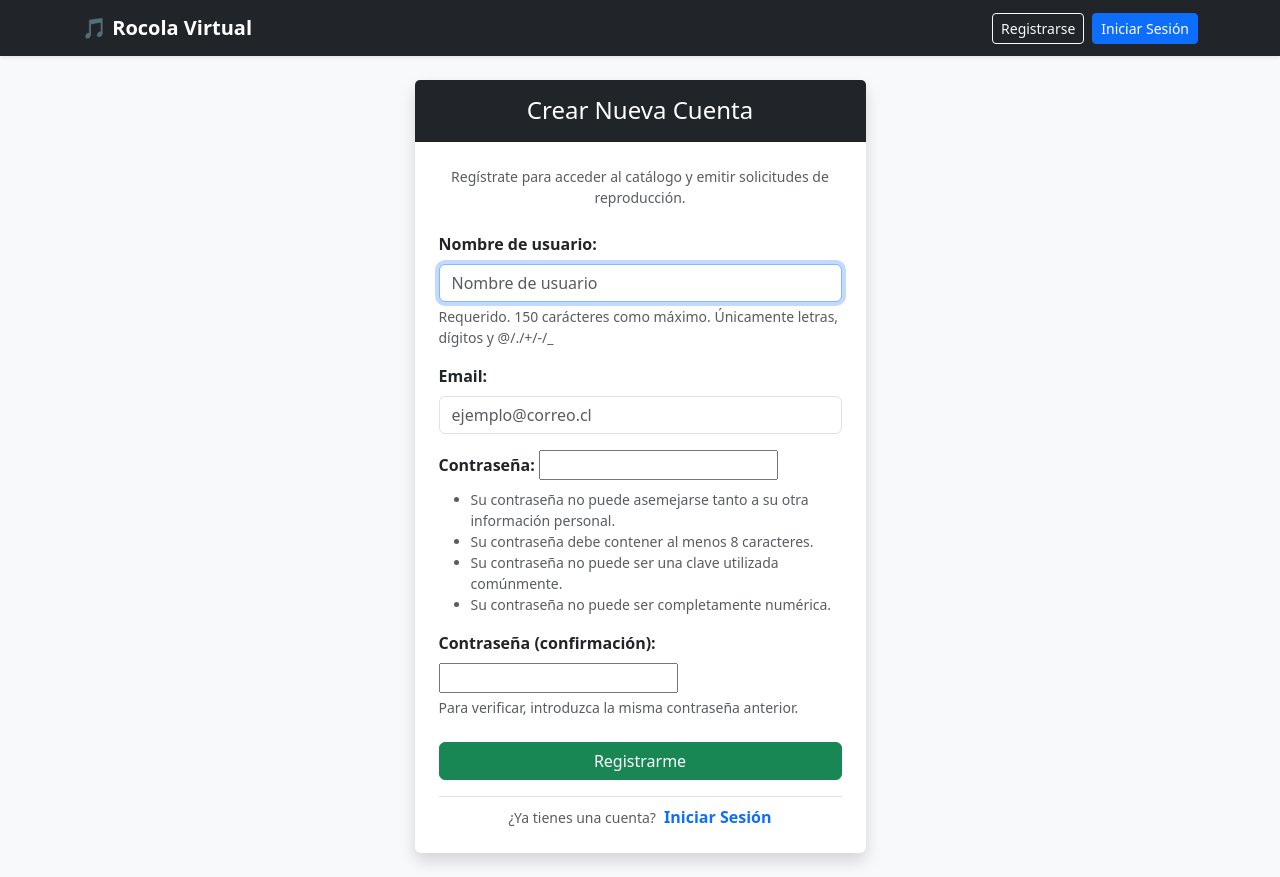
After one commit to Jarz6/Prueba1, a Django app: page /registro/ in a window 1280 px wide. The commit adds this page. Run offline with Django 5.2, Linux system fonts and the light colour scheme; some libraries are stand-ins or nearby versions.

Commit message:
prueba 3

```diff
--- a/config/urls.py
+++ b/config/urls.py
@@ -38,4 +38,9 @@ urlpatterns = [
 
     # Crear Género / Estilo
     path('estilos/crear/', views.crear_estilo, name='crear_estilo'),
+
+    # Autenticación y Registro
+    path('login/', views.login_view, name='login'),
+    path('registro/', views.registro_view, name='registro'),
+    path('logout/', views.logout_view, name='logout'),
 ]
--- a/setlistApp/forms.py
+++ b/setlistApp/forms.py
@@ -1,6 +1,8 @@
 from django import forms
 from .models import Banda, Cancion, Estilo
 from cobrosApp.models import TarifaRocola, TicketReproduccion
+from django.contrib.auth.models import User
+from django.contrib.auth.forms import UserCreationForm
 
 class EstiloForm(forms.ModelForm):
     class Meta:
@@ -59,3 +61,22 @@ class TicketForm(forms.ModelForm):
         if cancion and banda:
             raise forms.ValidationError("Por favor selecciona solo una opción: o una Canción individual o un Álbum completo.")
         return cleaned_data
+
+class RegistroUsuarioForm(UserCreationForm):
+    email = forms.EmailField(
+        required=True,
+        widget=forms.EmailInput(attrs={'class': 'form-control', 'placeholder': 'ejemplo@correo.cl'})
+    )
+
+    class Meta:
+        model = User
+        fields = ['username', 'email']
+        widgets = {
+            'username': forms.TextInput(attrs={'class': 'form-control', 'placeholder': 'Nombre de usuario'}),
+        }
+
+    def clean_email(self):
+        email = self.cleaned_data.get('email')
+        if User.objects.filter(email=email).exists():
+            raise forms.ValidationError("Este correo ya se encuentra registrado.")
+        return email
--- a/setlistApp/views.py
+++ b/setlistApp/views.py
@@ -5,7 +5,9 @@ from django.contrib.auth.decorators import login_required
 from django.contrib import messages
 from django.db.models import Q, Avg
 from django.db.models import Count
+from django.contrib.auth.models import Group
 
+from .forms import BandaForm, TarifaForm, TicketForm, CancionForm, EstiloForm, RegistroUsuarioForm
 from .models import Banda, Cancion, Estilo
 from .forms import BandaForm, TarifaForm, TicketForm
 from .decorators import rol_requerido
@@ -228,3 +230,26 @@ def crear_estilo(request):
     else:
         form = EstiloForm()
     return render(request, 'mantenedores/estilo_form.html', {'form': form, 'next_url': next_url})
+
+
+# --- REGISTRO DE USUARIOS ---
+def registro_view(request):
+    if request.user.is_authenticated:
+        return redirect('dashboard')
+
+    if request.method == 'POST':
+        form = RegistroUsuarioForm(request.POST)
+        if form.is_valid():
+            nuevo_usuario = form.save()
+
+            # Asignar automáticamente el rol base: Administrativo
+            grupo_administrativo, _ = Group.objects.get_or_create(name='Administrativo')
+            nuevo_usuario.groups.add(grupo_administrativo)
+
+            login(request, nuevo_usuario)
+            messages.success(request, f'¡Cuenta creada exitosamente! Bienvenido {nuevo_usuario.username}.')
+            return redirect('dashboard')
+    else:
+        form = RegistroUsuarioForm()
+
+    return render(request, 'auth/registro.html', {'form': form})
--- a/templates/auth/login.html
+++ b/templates/auth/login.html
@@ -24,6 +24,10 @@
                 <div class="text-center">
                     <a href="{% url 'password_reset' %}" class="text-decoration-none">¿Olvidaste tu contraseña?</a>
                 </div>
+                <div class="text-center mt-3 pt-3 border-top">
+                    <span class="text-muted small">¿No tienes cuenta?</span>
+                    <a href="{% url 'registro' %}" class="fw-bold text-success text-decoration-none ms-1">Regístrate aquí</a>
+                </div>
             </div>
         </div>
     </div>
--- /dev/null
+++ b/templates/auth/registro.html
@@ -0,0 +1,42 @@
+{% extends 'base.html' %}
+{% block content %}
+<div class="row justify-content-center mt-4">
+    <div class="col-md-5">
+        <div class="card shadow border-0">
+            <div class="card-header bg-dark text-white text-center py-3">
+                <h4 class="mb-0">Crear Nueva Cuenta</h4>
+            </div>
+            <div class="card-body p-4">
+                <p class="text-muted small text-center mb-4">
+                    Regístrate para acceder al catálogo y emitir solicitudes de reproducción.
+                </p>
+
+                <form method="POST">
+                    {% csrf_token %}
+                    {% for field in form %}
+                        <div class="mb-3">
+                            <label class="form-label fw-semibold">{{ field.label }}:</label>
+                            {{ field }}
+                            {% if field.help_text %}
+                                <div class="form-text small text-muted">{{ field.help_text }}</div>
+                            {% endif %}
+                            {% for error in field.errors %}
+                                <div class="text-danger small">{{ error }}</div>
+                            {% endfor %}
+                        </div>
+                    {% endfor %}
+
+                    <div class="d-grid mt-4 mb-3">
+                        <button type="submit" class="btn btn-success">Registrarme</button>
+                    </div>
+                </form>
+
+                <div class="text-center pt-2 border-top">
+                    <span class="text-muted small">¿Ya tienes una cuenta?</span>
+                    <a href="{% url 'login' %}" class="fw-bold text-decoration-none ms-1">Iniciar Sesión</a>
+                </div>
+            </div>
+        </div>
+    </div>
+</div>
+{% endblock %}
--- a/templates/base.html
+++ b/templates/base.html
@@ -45,6 +45,9 @@
                         <a class="btn btn-outline-danger btn-sm" href="{% url 'logout' %}">Cerrar Sesión</a>
                     </li>
                 {% else %}
+                    <li class="nav-item me-2">
+                        <a class="btn btn-outline-light btn-sm" href="{% url 'registro' %}">Registrarse</a>
+                    </li>
                     <li class="nav-item">
                         <a class="btn btn-primary btn-sm" href="{% url 'login' %}">Iniciar Sesión</a>
                     </li>
```
